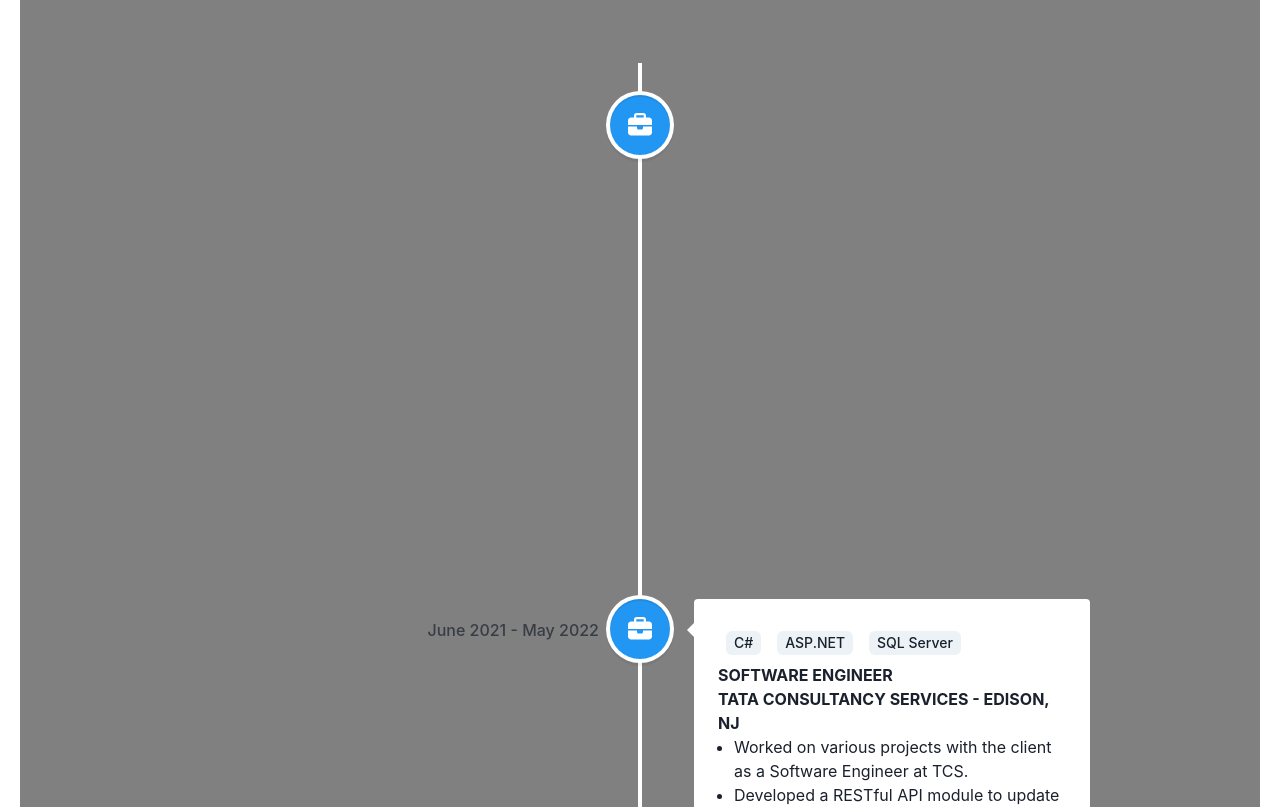
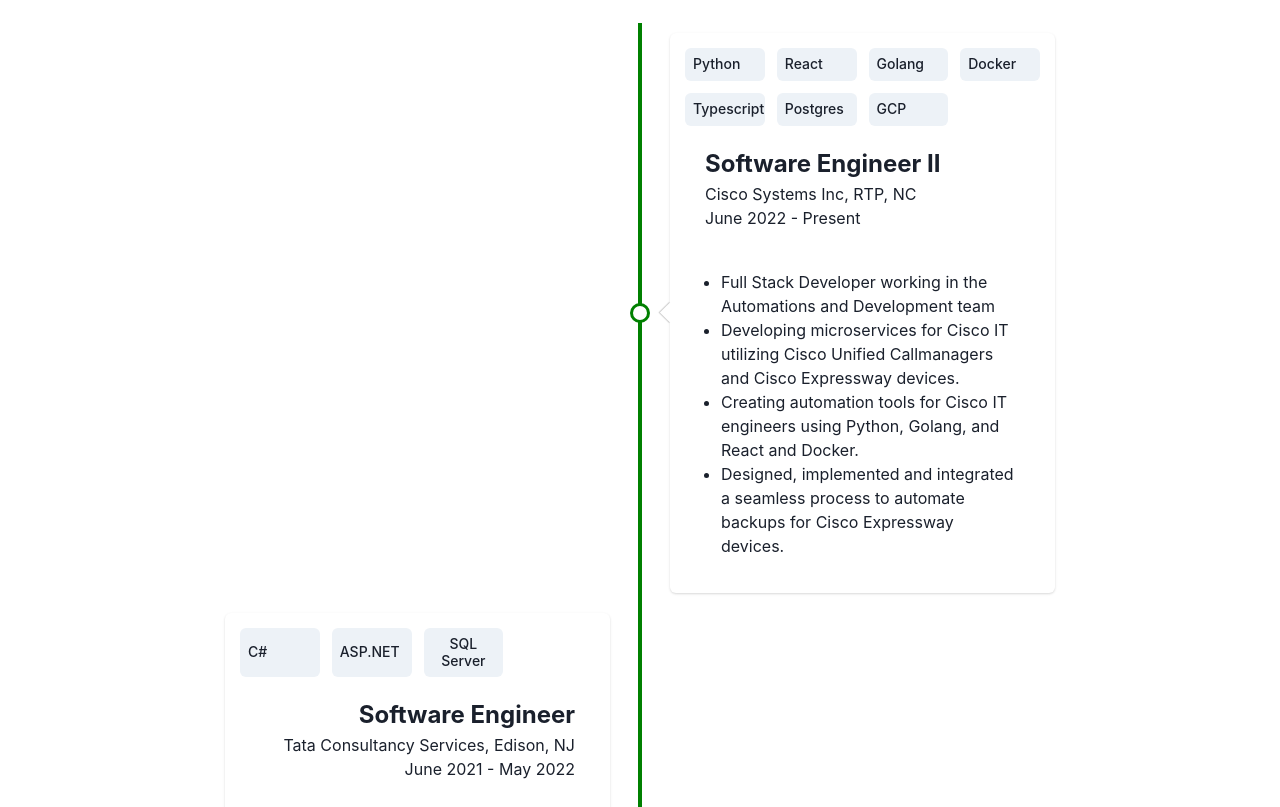
Before and after one commit to pranavshivk97/pranavshivk97.github.io, a React (Create React App) app: page /experiences in a window 1280 px wide. Shown: the part 920-1727 px from the top of the page. Built offline with nearby package versions, Linux system fonts and the light colour scheme.

Commit message:
need to adjust experiences

```diff
--- a/src/components/Experience/Timeline.tsx
+++ /dev/null
@@ -1,69 +0,0 @@
-import {
-  VerticalTimeline,
-  VerticalTimelineElement,
-} from "react-vertical-timeline-component";
-import "react-vertical-timeline-component/style.min.css";
-
-import { experiences } from "./experiences";
-import { Icon, Tag, ListItem, Text, UnorderedList, Box } from "@chakra-ui/react";
-import { faBriefcase, faSchool } from "@fortawesome/free-solid-svg-icons";
-import { FontAwesomeIcon } from "@fortawesome/react-fontawesome";
-
-const Timeline = () => {
-  return (
-    <Box m={10} p={10}>
-        <VerticalTimeline>
-      {experiences.map((experience, index) => (
-        <VerticalTimelineElement
-          key={index}
-          className={
-            experience.work
-              ? "vertical-timeline-element--work"
-              : "vertical-timeline-element--education"
-          }
-          date={experience.duration}
-          iconStyle={
-            experience.work
-              ? { background: "rgb(33, 150, 243)", color: "#fff" }
-              : { background: "rgb(233, 30, 99)", color: "#fff" }
-          }
-          icon={
-            experience.work ? (
-              <Icon as={FontAwesomeIcon} icon={faBriefcase} />
-            ) : (
-              <Icon as={FontAwesomeIcon} icon={faSchool} />
-            )
-          }
-        >
-          {experience.skills &&
-            experience.skills.map((skill, index) => (
-              <Tag m={[5, 2]} key={index}>
-                {skill}
-              </Tag>
-            ))}
-          <Text as="h3" fontWeight="bold" textTransform="uppercase" className="vertical-timeline-element-title">
-            {experience.title}
-          </Text>
-            <Text as="h4" textTransform="uppercase"  fontWeight="bold" className="vertical-timeline-element-subtitle">
-              {experience.work ? experience.company : experience.school} -{" "}
-              {experience.location}
-            </Text>
-          <UnorderedList>
-            {experience.description.map((work, index) => (
-                <ListItem listStyleType={!experience.work ? "none" : ""} key={index}>{work}</ListItem>
-            ))}
-            </UnorderedList>
-          <em>
-            {!experience.work && experience.major && (
-              <strong>Major: {experience.major}</strong>
-            )}
-          </em>
-        </VerticalTimelineElement>
-      ))}
-    </VerticalTimeline>
-
-    </Box>
-  );
-};
-
-export default Timeline;
--- /dev/null
+++ b/src/components/Experience/TimelineComponent/TimelineComponent.css
@@ -0,0 +1,15 @@
+.timeline-container {
+    display: flex;
+    flex-direction: column;
+    position: relative;
+    margin: 40px 0;
+}
+
+.timeline-container::after {
+    background-color: green;
+    content: '';
+    position: absolute;
+    left: calc(50% - 2px);
+    width: 4px;
+    height: 100%;
+}
--- /dev/null
+++ b/src/components/Experience/TimelineComponent/TimelineItem.css
@@ -0,0 +1,69 @@
+.timeline-card {
+    display: flex;
+    justify-content: flex-end;
+    padding-right: 30px;
+    position: relative;
+    margin: 10px 0;
+    width: 50%;
+}
+
+.timeline-card:nth-child(odd) {
+    align-self: flex-end;
+    justify-content: flex-start;
+    padding-left: 30px;
+    padding-right: 0;
+}
+
+.timeline-content {
+    box-shadow: 0 0 5px rgba(0, 0, 0, 0.3);
+    border-radius: 5px;
+    background-color: #fff;
+    display: flex;
+    flex-direction: column;
+    align-items: flex-end;
+    padding: 15px;
+    position: relative;
+    width: 400px;
+    max-width: 70%;
+    text-align: right;
+}
+
+.timeline-content::after {
+    content: ' ';
+    background-color: #fff;
+    box-shadow: 1px -1px 1px rgba(0, 0, 0, 0.2);
+    position: absolute;
+    right: -7.5px;
+    top: calc(50% - 7.5px);
+    transform: rotate(45deg);
+    width: 15px;
+    height: 15px;
+}
+
+.timeline-card:nth-child(odd) .timeline-content {
+    text-align: left;
+    align-items: flex-start;
+}
+
+.timeline-card:nth-child(odd) .timeline-content::after {
+    right: auto;
+    left: -7.5px;
+    box-shadow: -1px 1px 1px rgba(0, 0, 0, 0.2);
+}
+
+.timeline-content .circle {
+    background-color: #fff;
+    border: 3px solid green;
+    border-radius: 50%;
+    position: absolute;
+    top: calc(50% - 10px);
+    right: -40px;
+    width: 20px;
+    height: 20px;
+    z-index: 100;
+}
+
+.timeline-card:nth-child(odd) .timeline-content .circle {
+    right: auto;
+    left: -40px;
+}
--- /dev/null
+++ b/src/components/Experience/TimelineComponent/TimelineItem.tsx
@@ -0,0 +1,46 @@
+import { Box, Card, CardBody, CardHeader, SimpleGrid, Heading, ListItem, Tag, Text, UnorderedList } from '@chakra-ui/react';
+import React from 'react'
+
+import './TimelineItem.css'
+import { experiences } from '../experiences';
+import Experience from '..';
+
+interface ExperienceProps {
+    work: boolean
+    title: string
+    company?: string | undefined
+    school?: string | undefined
+    location: string
+    duration: string
+    description: Array<string>
+    skills: Array<string>
+}
+
+const TimelineItem = (props: { experience: ExperienceProps }) => {
+    return (
+        <Box className='timeline-card'>
+            <Card className="timeline-content">
+                <SimpleGrid spacing={3} columns={4}>
+                    {props.experience.skills.map((skill, index) => (
+                            <Tag textAlign='center' p={2} key={index}>{skill}</Tag>
+                    ))}
+                </SimpleGrid>
+                <CardHeader>
+                    <Text as='h2' fontWeight='bolder' fontSize="2xl">{props.experience.title}</Text>
+                    <Text>{props.experience.work ? props.experience.company : props.experience.school}, {props.experience.location}</Text>
+                    <Text>{props.experience.duration}</Text>
+                </CardHeader>
+                <CardBody>
+                    <UnorderedList>
+                        {props.experience.description.map((detail, idx) => (
+                            <ListItem key={idx}>{detail}</ListItem>
+                        ))}
+                    </UnorderedList>
+                </CardBody>
+                <span className='circle' />
+            </Card>
+        </Box>
+    )
+}
+
+export default TimelineItem;
--- /dev/null
+++ b/src/components/Experience/TimelineComponent/index.tsx
@@ -0,0 +1,24 @@
+import React from 'react'
+import { Box, Heading } from '@chakra-ui/react'
+
+import { experiences } from '../experiences'
+import TimelineItem from './TimelineItem'
+
+import './TimelineComponent.css'
+
+const TimelineComponent = () => {
+    return (
+        <Box id="experiences" p={10} m={5}>
+            <Heading textAlign="center" as="h1">Experience</Heading>
+            <Box className='timeline-container'>
+                {experiences.map((experience, index) => (
+                    <TimelineItem key={index} experience={experience}/>
+                ))}
+            </Box>
+
+            {/* <Timeline /> */}
+        </Box>
+    )
+}
+
+export default TimelineComponent;
--- a/src/components/Experience/index.tsx
+++ b/src/components/Experience/index.tsx
@@ -1,13 +1,10 @@
 import { Box, Heading } from "@chakra-ui/react";
 
-import Timeline from "./Timeline";
+import TimelineComponent from "./TimelineComponent";
 
 const Experience = () => {
   return (
-    <Box id="experiences" bg="grey" p={10} m={5}>
-      <Heading textAlign="center" as="h1">Experience</Heading>
-      <Timeline />
-    </Box>
+    <TimelineComponent />
   );
 };
 
```
Also changed, not shown: src/components/Experience/Timeline/index.tsx (deleted, +0 -9 lines).
